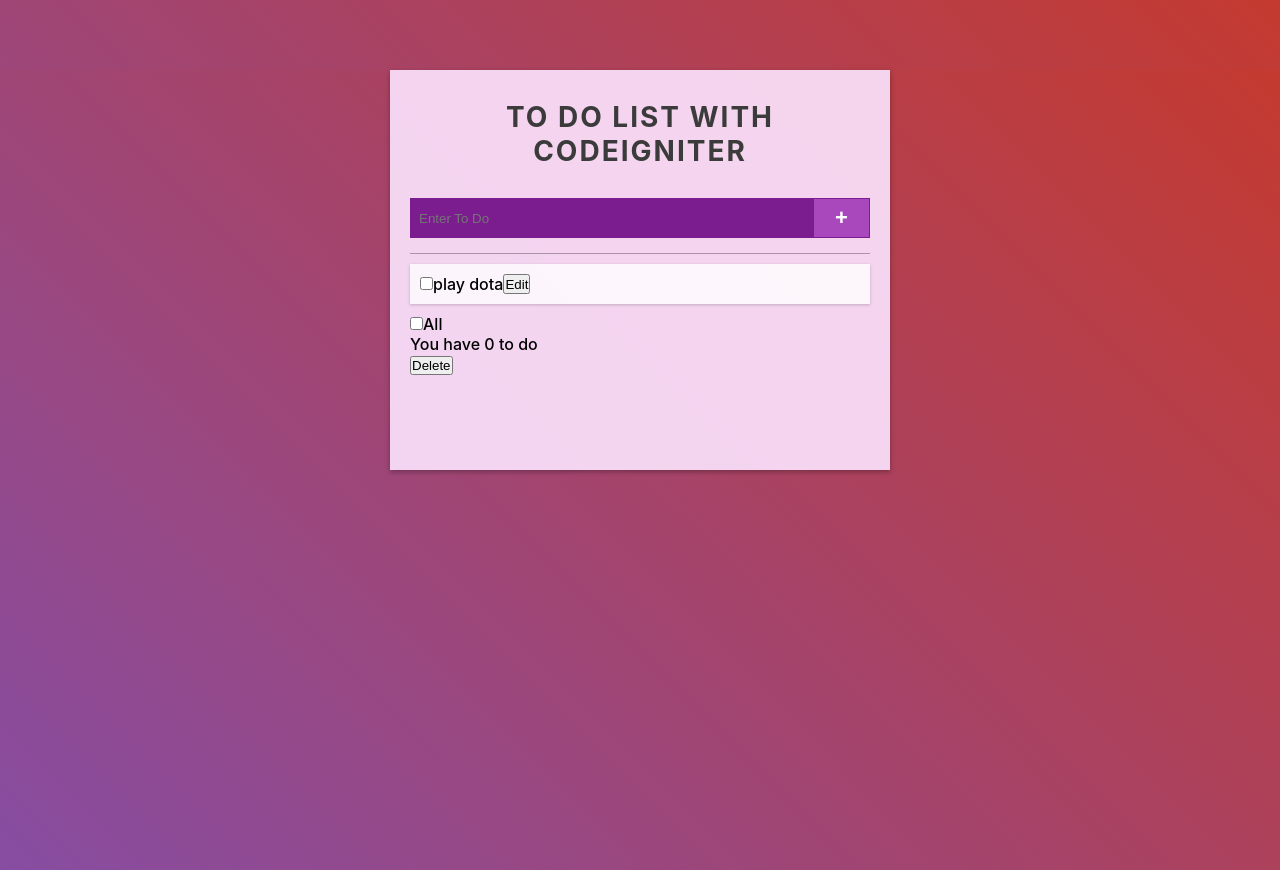
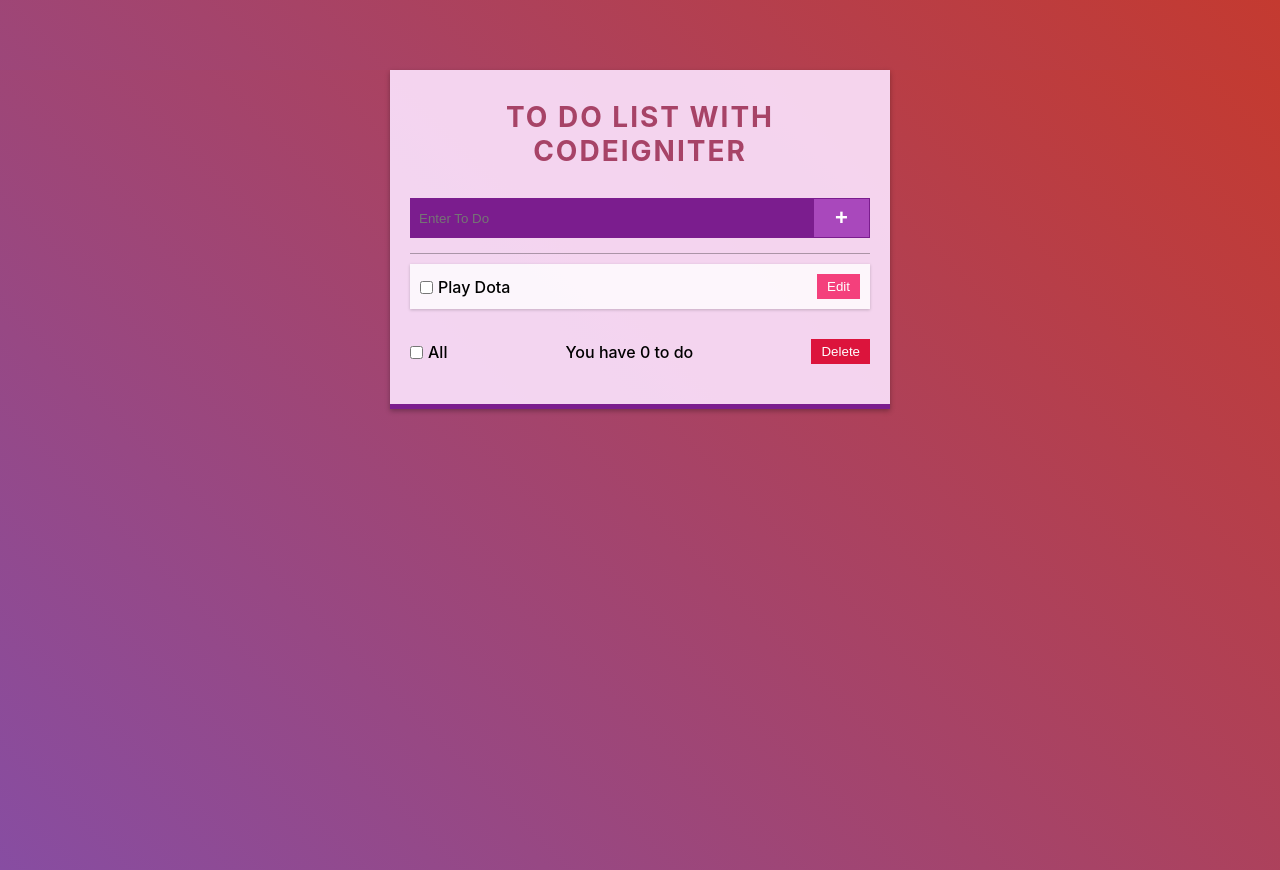
Before and after one commit to exezick/todolistci, a React (Create React App) app in the folder frontend/: page / in a window 1280 px wide. Built offline with nearby package versions, Linux system fonts and the light colour scheme.

Commit message:
final design

```diff
--- a/frontend/src/App.css
+++ b/frontend/src/App.css
@@ -15,11 +15,13 @@
 .App {
   max-width: 500px;
   width: 100%;
-  min-height: 400px;
+  min-height: 300px;
   margin: 70px auto;
   padding: 20px;
+  padding-bottom: 40px;
   box-shadow: 0px 2px 5px rgba(0,0,0,0.3);
   background: rgba(252, 229, 255, 0.9) !important;
+  border-bottom: 5px solid #7b1d8e;
 }
 
 h1{
@@ -29,7 +31,7 @@
   letter-spacing: 2px;
   font-weight: 650;
   font-size: 28px;
-  color: rgb(60, 59, 59);
+  color: #a74367;
   padding: 0px;
   padding-bottom: 10px;
   padding-top: 10px;
@@ -90,5 +92,59 @@
   padding: 10px;
   display: flex;
   background: rgba(255,255,255,0.8);
-  box-shadow: 0px 1px 3px rgba(0,0,0,0.2)
+  box-shadow: 0px 1px 3px rgba(0,0,0,0.2);
+  justify-content: space-between;
+  align-items: center;
+  text-transform: capitalize;
 }
+
+ul li .active{
+  opacity: 0.5;
+  text-decoration: line-through;
+}
+
+ul li input,
+.row input{
+  margin-right: 5px;
+  transform: translateY(1px);
+}
+
+ul li button,
+.row button{
+  border: none;
+  outline: none;
+  color: white;
+  background: #f4407c;
+  padding: 5px 10px;
+  cursor: pointer;
+}
+ul li button:hover,
+.row button:hover{
+  opacity: 0.8;
+}
+
+ul li button:disabled{
+  opacity: 0.5;
+  cursor: not-allowed;
+}
+
+.row{
+  display: flex;
+  justify-content: space-between;
+  align-items: center;
+  margin-top: 30px;
+}
+
+.row #delete{
+  background: crimson;
+}
+
+label{
+  cursor: pointer;
+}
+
+@media (max-width: 400px){
+  .App{
+    padding: 10px;
+  }
+}
--- a/frontend/src/App.js
+++ b/frontend/src/App.js
@@ -14,6 +14,7 @@
       <hr />
 
       <ul>
+
         <li>
           <label htmlFor="">
             <input type="checkbox" id="" />
@@ -21,6 +22,7 @@
           </label>
           <button>Edit</button>
         </li>
+
       </ul>
 
       <div className="row">
```
